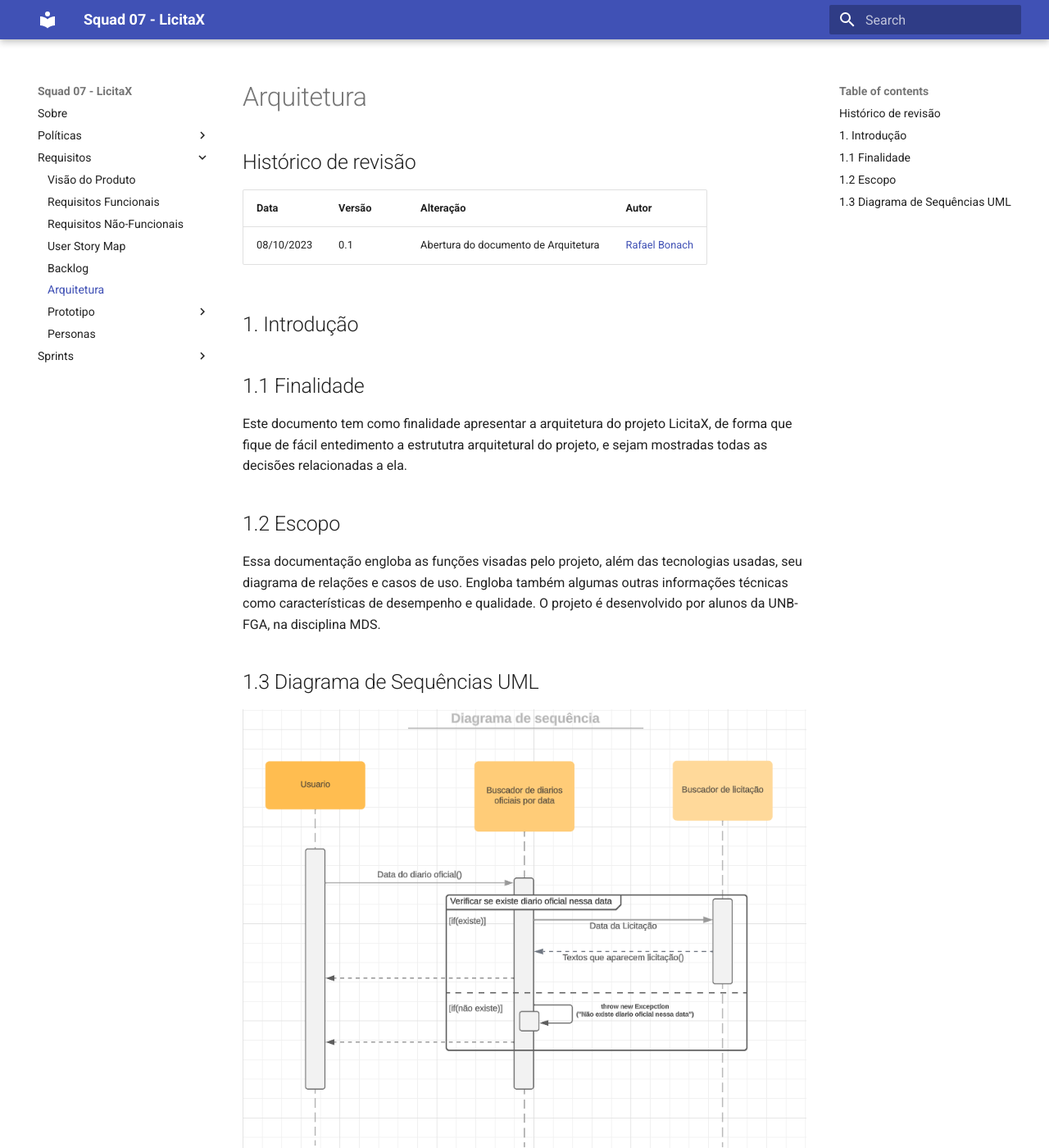
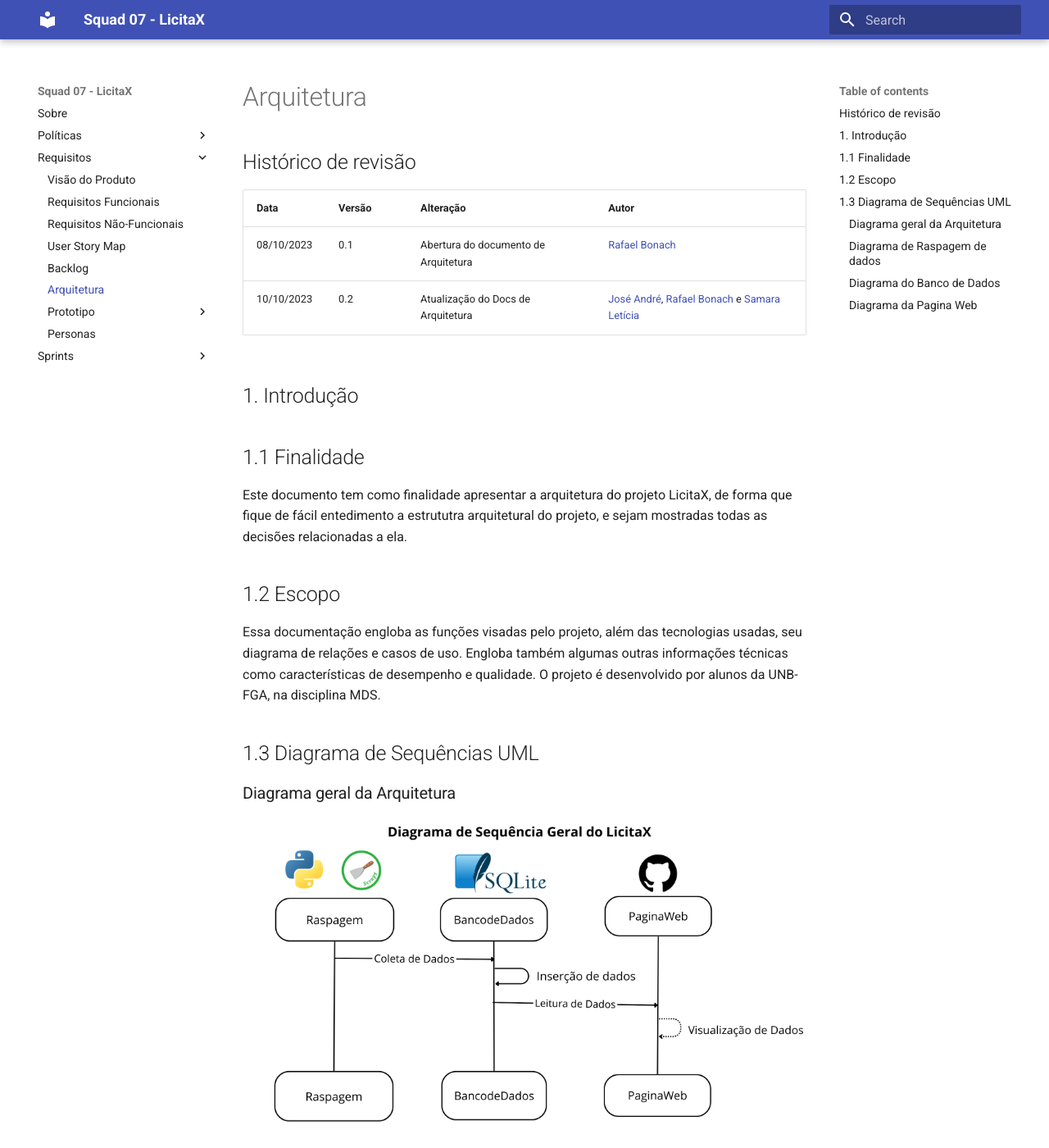
Before and after one commit to unb-mds/2023-2-Squad07, an MkDocs documentation site: the page built from docs/requisitos/arquitetura.md, in a window 1280 px wide and 1400 px high. Shown: the whole window at 82% size. Built offline with MkDocs 1.6.1 and Material for MkDocs 9.7.7, drawn with Linux system fonts in a browser that asks for light colours; some of the changed text lies outside the part shown.

Commit message:
🔁 Atualizando a arquitetura

```diff
--- a/docs/requisitos/arquitetura.md
+++ b/docs/requisitos/arquitetura.md
@@ -3,6 +3,7 @@
   |Data|Versão|Alteração|Autor|
   |----|------|---------|-----|
   |08/10/2023|0.1|Abertura do documento de Arquitetura|[Rafael Bonach](https://github.com/RafaBonach)|
+  |10/10/2023|0.2|Atualização do Docs de Arquitetura|[José André](https://github.com/joseandre25), [Rafael Bonach](https://github.com/RafaBonach) e [Samara Letícia](https://github.com/samarawwleticia)
 
 
 ## 1. Introdução
@@ -13,4 +14,14 @@
 Essa documentação engloba as funções visadas pelo projeto, além das tecnologias usadas, seu diagrama de relações e casos de uso. Engloba também algumas outras informações técnicas como características de desempenho e qualidade. O projeto é desenvolvido por alunos da UNB-FGA, na disciplina MDS.
 
 ## 1.3 Diagrama de Sequências UML
-![](../assets/arquiteturadiagrama.png)
+### Diagrama geral da Arquitetura
+![diagramageral](../assets/diagramageral.png)
+
+### Diagrama de Raspagem de dados
+![diagramaraspagem](../assets/diagramaraspagem.png)
+
+### Diagrama do Banco de Dados
+![diagramabd](../assets/diagramabd.png)
+
+### Diagrama da Pagina Web
+![diagramaweb](../assets/diagramaweb.png)
```
Also changed, not shown: docs/arch_coletadedados.md (deleted, +0 -9 lines), docs/arch_pages.md (deleted, +0 -8 lines), docs/arch_raspagem.md (deleted, +0 -13 lines), docs/brainstorm_arch.md (deleted, +0 -10 lines).
